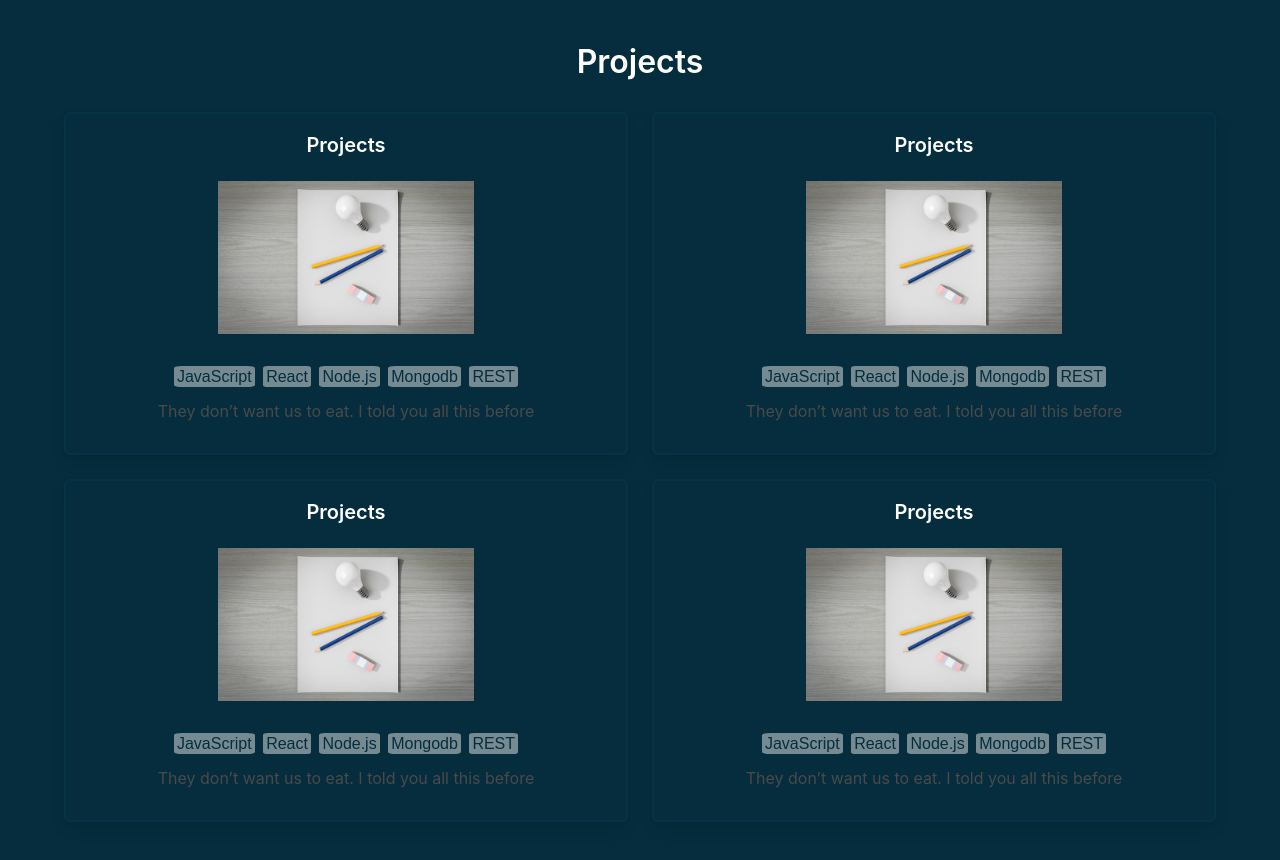
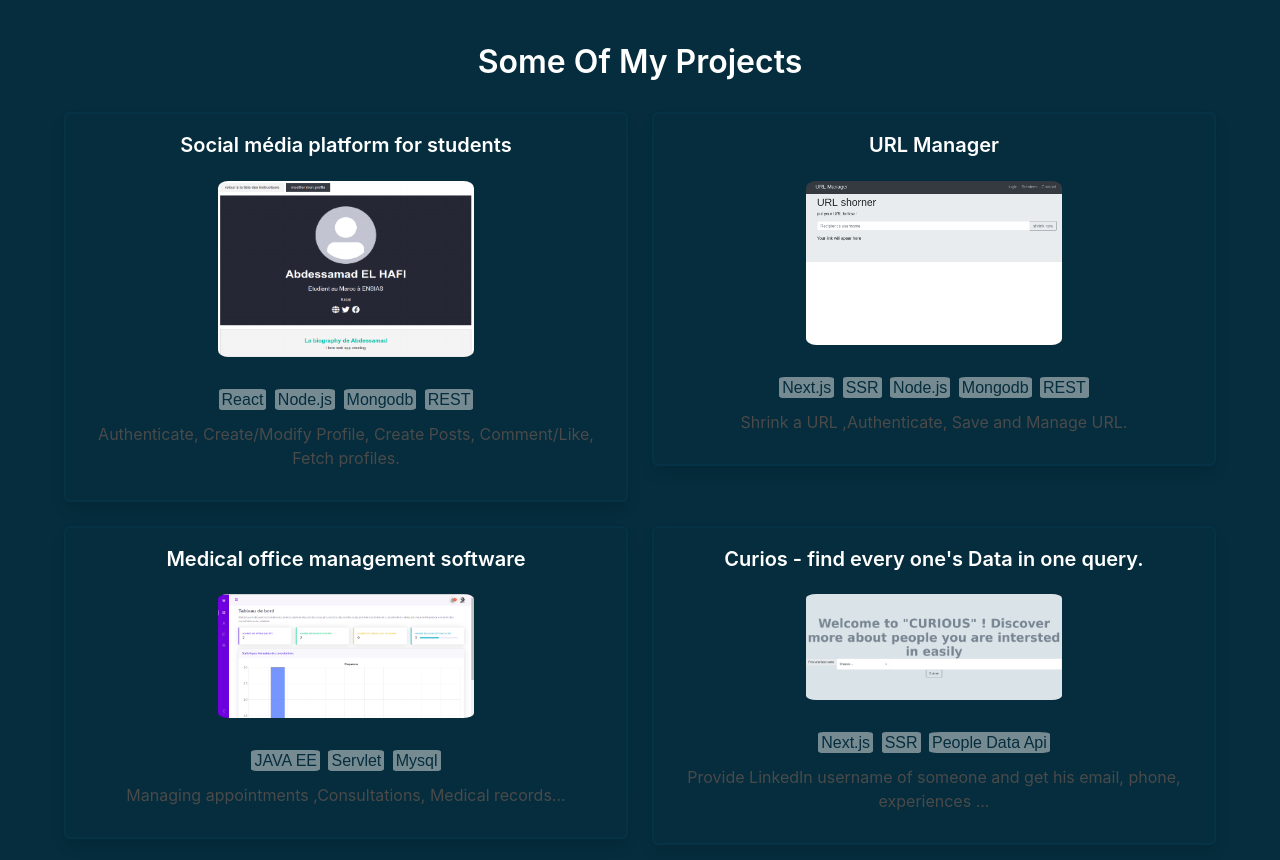
Before and after one commit to abdoelhafi/abdoelhafi.github.io, a plain HTML site: page index.html in a window 1280 px wide. Shown: the part 980-1840 px from the top of the page. Drawn offline with nearby package versions, Linux system fonts and the light colour scheme.

Commit message:
finish project part

```diff
--- a/assets/css/styles.css
+++ b/assets/css/styles.css
@@ -61,9 +61,13 @@ a.nav-item:hover {
 }
 
 .project-figure {
+
 	margin: 0 auto 1rem auto;
 	max-height: 256px;
 	max-width: 256px;
+}
+.project-figure img {
+	border-radius: 4%;
 }
 
 .project-text {
@@ -101,6 +105,19 @@ a.nav-item:hover {
   color: #4CAF50;
   size: 3rem;
 }
+.zoom {
+
+	transition: transform .2s;
+	width: 200px;
+	height: 200px;
+	margin: 0 auto;
+  }
+
+  .zoom:hover {
+	-ms-transform: scale(2); /* IE 9 */
+	-webkit-transform: scale(2); /* Safari 3-8 */
+	transform: scale(2);
+  }
 .list {
 	list-style: none;
 	font-family: 'Roboto', sans-serif;
--- a/index.html
+++ b/index.html
@@ -89,22 +89,21 @@
 		<section  id="projects" class="section section-2">
 			<div class="container">
 				<div class="has-text-centered">
-					<h3 class="title is-3">Projects</h3>
+					<h3 class="title is-3">Some Of My Projects</h3>
 				</div>
 
 				<div class="columns is-multiline is-desktop">
 					<!-- Project 1 -->
 					<div class="column is-half">
 						<div class="box project-text">
-							<h5 class="title is-5">Projects</h5>
+							<h5 class="title is-5">Social média platform for students</h5>
 							<article>
 								<div>
-									<figure class="image project-figure">
-										<img src="assets/img/project-1.jpg" alt="Image">
+									<figure class="image  project-figure">
+										<img class="zoom" src="assets/img/bridemy.png" alt="Image">
 									</figure>
 								</div>
 								<div class="center margin-1">
-									<span class=" year">JavaScript</span>
 									<span class=" year">React</span>
 									<span class=" year">Node.js</span>
 									<span class=" year">Mongodb</span>
@@ -113,7 +112,32 @@
 								</div>
 								<div class="center margin-2">
 									<p>
-										They don’t want us to eat. I told you all this before
+										Authenticate, Create/Modify Profile, Create Posts, Comment/Like, Fetch profiles.
+									</p>
+								</div>
+							</article>
+						</div>
+					</div>
+					<!-- Project 1 -->
+					<div class="column is-half">
+						<div class="box project-text">
+							<h5 class="title is-5">URL Manager</h5>
+							<article>
+								<div>
+									<figure class="image  project-figure">
+										<img class="zoom" src="assets/img/urlManager.png" alt="Image">
+									</figure>
+								</div>
+								<div class="center margin-1">
+									<span class=" year">Next.js</span>
+									<span class=" year">SSR</span>
+									<span class=" year">Node.js</span>
+									<span class=" year">Mongodb</span>
+									<span class=" year">REST</span>
+								</div>
+								<div class="center margin-2">
+									<p>
+										Shrink a URL ,Authenticate, Save and Manage URL.
 									</p>
 								</div>
 							</article>
@@ -123,81 +147,54 @@
 					<!-- Project 1 -->
 					<div class="column is-half">
 						<div class="box project-text">
-							<h5 class="title is-5">Projects</h5>
+							<h5 class="title is-5">Medical office management software</h5>
 							<article>
 								<div>
-									<figure class="image project-figure">
-										<img src="assets/img/project-1.jpg" alt="Image">
+									<figure class="image  project-figure">
+										<img class="zoom" src="assets/img/medical.png" alt="Image">
 									</figure>
 								</div>
 								<div class="center margin-1">
-									<span class=" year">JavaScript</span>
-									<span class=" year">React</span>
-									<span class=" year">Node.js</span>
-									<span class=" year">Mongodb</span>
-									<span class=" year">REST</span>
+									<span class=" year">JAVA EE</span>
+									<span class=" year">Servlet</span>
+									<span class=" year">Mysql</span>
 
 								</div>
 								<div class="center margin-2">
 									<p>
-										They don’t want us to eat. I told you all this before
+										Managing appointments ,Consultations, Medical records...
 									</p>
 								</div>
 							</article>
 						</div>
 					</div>
+
 					<!-- Project 1 -->
 					<div class="column is-half">
 						<div class="box project-text">
-							<h5 class="title is-5">Projects</h5>
+							<h5 class="title is-5">Curios - find every one's Data in one query. </h5>
 							<article>
 								<div>
-									<figure class="image project-figure">
-										<img src="assets/img/project-1.jpg" alt="Image">
+									<figure class="image  project-figure">
+										<img class="zoom" src="assets/img/curios.png" alt="Image">
 									</figure>
 								</div>
 								<div class="center margin-1">
-									<span class=" year">JavaScript</span>
-									<span class=" year">React</span>
-									<span class=" year">Node.js</span>
-									<span class=" year">Mongodb</span>
-									<span class=" year">REST</span>
+									<span class=" year">Next.js</span>
+									<span class=" year">SSR</span>
+									<span class=" year">People Data Api</span>
 
 								</div>
 								<div class="center margin-2">
 									<p>
-										They don’t want us to eat. I told you all this before
+										Provide LinkedIn username of someone and get his email, phone, experiences ...
 									</p>
 								</div>
 							</article>
 						</div>
 					</div>
-					<!-- Project 1 -->
-					<div class="column is-half">
-						<div class="box project-text">
-							<h5 class="title is-5">Projects</h5>
-							<article>
-								<div>
-									<figure class="image project-figure">
-										<img src="assets/img/project-1.jpg" alt="Image">
-									</figure>
-								</div>
-								<div class="center margin-1">
-									<span class=" year">JavaScript</span>
-									<span class=" year">React</span>
-									<span class=" year">Node.js</span>
-									<span class=" year">Mongodb</span>
-									<span class=" year">REST</span>
 
-								</div>
-								<div class="center margin-2">
-									<p>
-										They don’t want us to eat. I told you all this before
-									</p>
-								</div>
-							</article>
-						</div>
-					</div>
+
 
 
 				</div>
```
Also changed, not shown: assets/img/bridemy.png (added), assets/img/curios.png (added), assets/img/medical.png (added), assets/img/urlManager.png (added).
